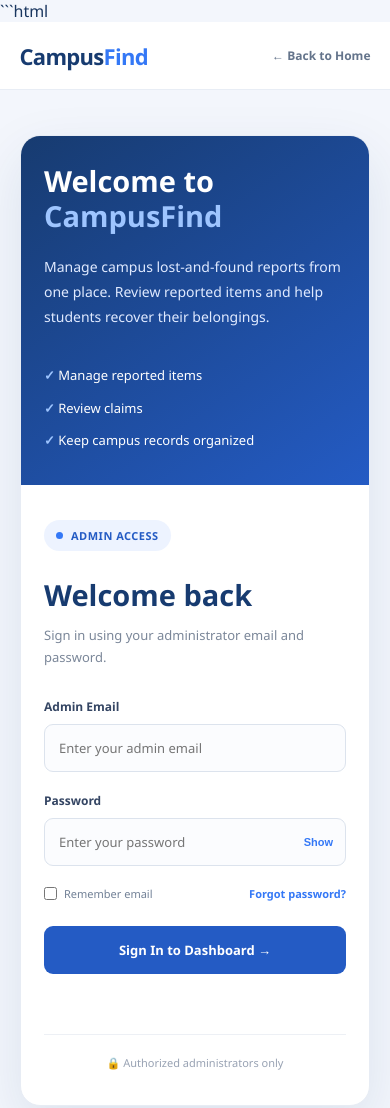
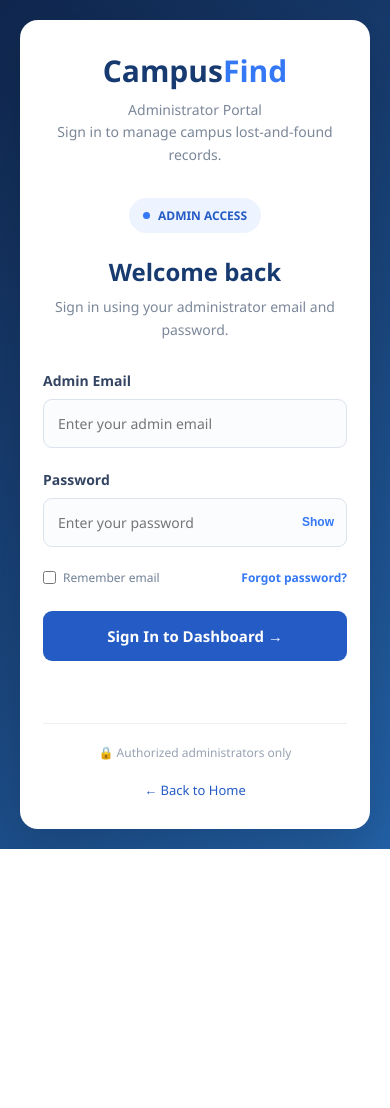
Before and after one commit to Gouryyy/Campus-Find, a website: page public/adminlogin.html in a window 390 px wide. Shown: the top 1108 px of the page. After the commit the page ends 849 px from the top, so only its background shows below. Drawn offline with Linux system fonts and the light colour scheme.

````diff
--- a/public/adminlogin.html
+++ b/public/adminlogin.html
@@ -1,10 +1,10 @@
-```html
+
 <!DOCTYPE html>
 <html lang="en">
 <head>
     <meta charset="UTF-8">
     <meta name="viewport" content="width=device-width, initial-scale=1.0">
-    <title>CampusFind | Admin Portal</title>
+    <title>CampusFind | Admin Login</title>
 
     <style>
         * {
@@ -15,154 +15,92 @@
 
         body {
             font-family: "Segoe UI", Arial, sans-serif;
-            background: #f3f6fc;
             min-height: 100vh;
+            background: linear-gradient(135deg, #10264d, #2362a8);
+            display: flex;
+            align-items: center;
+            justify-content: center;
+            padding: 20px;
             color: #19365f;
         }
 
-        nav {
-            height: 76px;
-            background: #fff;
-            padding: 0 7%;
-            display: flex;
-            align-items: center;
-            justify-content: space-between;
-            border-bottom: 1px solid #e8edf5;
+        .login-container {
+            width: 100%;
+            max-width: 460px;
+            padding: 42px;
+            background: #ffffff;
+            border-radius: 18px;
+            box-shadow: 0 20px 55px rgba(0, 0, 0, 0.18);
         }
 
-        .logo {
-            font-size: 25px;
-            font-weight: 800;
-            letter-spacing: -0.7px;
-            color: #173b70;
+        .brand {
+            text-align: center;
+            margin-bottom: 32px;
         }
 
-        .logo span {
+        .brand h1 {
+            font-size: 34px;
+            color: #173b70;
+            margin-bottom: 8px;
+        }
+
+        .brand h1 span {
             color: #3478f6;
         }
 
-        .back-link {
-            text-decoration: none;
-            color: #64748b;
-            font-size: 13px;
-            font-weight: 600;
-        }
-
-        .back-link:hover {
-            color: #245bc4;
-        }
-
-        main {
-            min-height: calc(100vh - 126px);
-            display: flex;
-            align-items: center;
-            justify-content: center;
-            padding: 45px 20px;
-        }
-
-        .login-wrapper {
-            width: 100%;
-            max-width: 1000px;
-            min-height: 570px;
-            display: grid;
-            grid-template-columns: 1fr 1fr;
-            background: white;
-            border-radius: 20px;
-            overflow: hidden;
-            box-shadow: 0 20px 55px rgba(23, 59, 112, 0.10);
-            border: 1px solid #e7ecf4;
-        }
-
-        .brand-panel {
-            padding: 55px;
-            background: linear-gradient(145deg, #173b70, #245bc4);
-            color: white;
-            display: flex;
-            flex-direction: column;
-            justify-content: center;
-        }
-
-        .brand-panel h1 {
-            font-size: 36px;
-            line-height: 1.2;
-            margin-bottom: 20px;
-        }
-
-        .brand-panel h1 span {
-            color: #9ec5ff;
-        }
-
-        .brand-panel p {
+        .brand p {
             font-size: 14px;
-            line-height: 1.8;
-            color: #e0eaff;
-        }
-
-        .brand-features {
-            margin-top: 30px;
-            line-height: 2.5;
-            font-size: 13px;
-            list-style: none;
-        }
-
-        .brand-features li::before {
-            content: "✓ ";
-            color: #9ec5ff;
-            font-weight: bold;
-        }
-
-        .form-panel {
-            padding: 55px 60px;
-            display: flex;
-            flex-direction: column;
-            justify-content: center;
+            color: #7b8799;
+            line-height: 1.6;
         }
 
         .admin-badge {
-            display: inline-flex;
+            display: flex;
+            justify-content: center;
             align-items: center;
             gap: 8px;
+            width: fit-content;
+            margin: 0 auto 22px;
+            padding: 9px 14px;
+            border-radius: 30px;
             background: #edf3ff;
             color: #245bc4;
-            padding: 8px 12px;
-            border-radius: 30px;
-            font-size: 11px;
+            font-size: 12px;
             font-weight: 700;
-            letter-spacing: 0.5px;
-            margin-bottom: 24px;
-            width: fit-content;
         }
 
         .status-dot {
             width: 7px;
             height: 7px;
+            border-radius: 50%;
             background: #3478f6;
-            border-radius: 50%;
         }
 
-        .form-panel h2 {
+        h2 {
+            text-align: center;
+            font-size: 27px;
             color: #173b70;
-            font-size: 29px;
-            margin-bottom: 10px;
+            margin-bottom: 8px;
         }
 
-        .form-description {
+        .description {
+            text-align: center;
             color: #7b8799;
-            font-size: 13px;
-            line-height: 1.7;
+            font-size: 14px;
+            line-height: 1.6;
             margin-bottom: 30px;
         }
 
         .input-group {
-            margin-bottom: 20px;
+            margin-bottom: 22px;
         }
 
         .input-group label {
             display: block;
+            margin-bottom: 9px;
             color: #344563;
-            font-size: 12px;
+            font-size: 14px;
             font-weight: 700;
-            margin-bottom: 9px;
         }
 
         .input-wrap {
@@ -178,13 +116,13 @@
             outline: none;
             color: #243b5a;
             font-family: inherit;
-            font-size: 13px;
+            font-size: 14px;
         }
 
         .input-wrap input:focus {
             border-color: #3478f6;
-            background: white;
-            box-shadow: 0 0 0 3px rgba(52, 120, 246, 0.10);
+            background: #ffffff;
+            box-shadow: 0 0 0 3px rgba(52, 120, 246, 0.1);
         }
 
         .password-input {
@@ -200,7 +138,7 @@
             background: transparent;
             color: #3478f6;
             cursor: pointer;
-            font-size: 11px;
+            font-size: 12px;
             font-weight: 700;
         }
 
@@ -208,7 +146,8 @@
             display: flex;
             align-items: center;
             justify-content: space-between;
-            margin: 2px 0 25px;
+            gap: 10px;
+            margin: 4px 0 25px;
         }
 
         .remember {
@@ -216,7 +155,7 @@
             align-items: center;
             gap: 7px;
             color: #718096;
-            font-size: 11px;
+            font-size: 12px;
             cursor: pointer;
         }
 
@@ -229,7 +168,7 @@
             background: transparent;
             color: #3478f6;
             font-family: inherit;
-            font-size: 11px;
+            font-size: 12px;
             font-weight: 700;
             cursor: pointer;
         }
@@ -240,8 +179,8 @@
             border-radius: 9px;
             padding: 15px;
             background: #245bc4;
-            color: white;
-            font-size: 13px;
+            color: #ffffff;
+            font-size: 15px;
             font-weight: 700;
             cursor: pointer;
             font-family: inherit;
@@ -257,11 +196,11 @@
         }
 
         .message {
-            font-size: 12px;
+            font-size: 13px;
             text-align: center;
             line-height: 1.6;
-            margin-top: 13px;
-            min-height: 19px;
+            margin-top: 14px;
+            min-height: 20px;
             overflow-wrap: anywhere;
         }
 
@@ -271,88 +210,47 @@
             padding-top: 20px;
             border-top: 1px solid #edf0f5;
             color: #98a2b3;
-            font-size: 11px;
+            font-size: 12px;
         }
 
-        footer {
+        .back-link {
+            display: block;
             text-align: center;
-            color: #98a2b3;
-            font-size: 11px;
-            padding: 20px;
+            margin-top: 20px;
+            color: #245bc4;
+            font-size: 13px;
+            text-decoration: none;
         }
 
-        @media (max-width: 800px) {
-            .login-wrapper {
-                max-width: 480px;
-                grid-template-columns: 1fr;
-            }
-
-            .brand-panel {
-                padding: 35px;
-            }
-
-            .brand-panel h1 {
-                font-size: 29px;
-            }
-
-            .form-panel {
-                padding: 38px 30px;
-            }
+        .back-link:hover {
+            text-decoration: underline;
         }
 
         @media (max-width: 480px) {
-            nav {
-                height: 68px;
-                padding: 0 5%;
+            .login-container {
+                padding: 30px 23px;
             }
 
-            .logo {
-                font-size: 22px;
+            .brand h1 {
+                font-size: 30px;
             }
 
-            .back-link {
-                font-size: 12px;
-            }
-
-            .brand-panel {
-                padding: 28px 23px;
-            }
-
-            .form-panel {
-                padding: 35px 23px;
-            }
-
-            .form-options {
-                gap: 12px;
-                flex-wrap: wrap;
+            h2 {
+                font-size: 24px;
             }
         }
     </style>
 </head>
 
 <body>
-    <nav>
-        <div class="logo">Campus<span>Find</span></div>
-        <a href="./index.html" class="back-link">← Back to Home</a>
-    </nav>
+    <main class="login-container">
 
-    <main>
-        <div class="login-wrapper">
-            <section class="brand-panel">
-                <h1>Welcome to <span>CampusFind</span></h1>
-                <p>
-                    Manage campus lost-and-found reports from one place.
-                    Review reported items and help students recover their belongings.
-                </p>
+        <div class="brand">
+            <h1>Campus<span>Find</span></h1>
+            <p>Administrator Portal</p>
+            <p>Sign in to manage campus lost-and-found records.</p>
+        </div>
 
-                <ul class="brand-features">
-                    <li>Manage reported items</li>
-                    <li>Review claims</li>
-                    <li>Keep campus records organized</li>
-                </ul>
-            </section>
-
-            <section class="form-panel">
         <div class="admin-badge">
             <span class="status-dot"></span>
             ADMIN ACCESS
@@ -360,7 +258,7 @@
 
         <h2>Welcome back</h2>
 
-                <p class="form-description">
+        <p class="description">
             Sign in using your administrator email and password.
         </p>
 
@@ -405,8 +303,11 @@
                     Remember email
                 </label>
 
-                        <button type="button" id="forgotPassword"
-                                class="forgot-link">
+                <button
+                    type="button"
+                    id="forgotPassword"
+                    class="forgot-link"
+                >
                     Forgot password?
                 </button>
             </div>
@@ -415,20 +316,16 @@
                 Sign In to Dashboard →
             </button>
 
-                    <p id="message" class="message"
-                       role="status" aria-live="polite"></p>
+            <p id="message" class="message" role="status"
+               aria-live="polite"></p>
         </form>
 
         <div class="form-security">
             🔒 Authorized administrators only
         </div>
-            </section>
-        </div>
+
+        <a href="index.html" class="back-link">← Back to Home</a>
     </main>
-
-    <footer>
-        © 2026 CampusFind. All rights reserved.
-    </footer>
 
     <script>
         const loginForm = document.getElementById("adminLoginForm");
@@ -442,9 +339,9 @@
 
         // Show or hide password
         togglePassword.addEventListener("click", () => {
-            const isPassword = passwordInput.type === "password";
-            passwordInput.type = isPassword ? "text" : "password";
-            togglePassword.textContent = isPassword ? "Hide" : "Show";
+            const show = passwordInput.type === "password";
+            passwordInput.type = show ? "text" : "password";
+            togglePassword.textContent = show ? "Hide" : "Show";
         });
 
         // Restore remembered email
@@ -455,13 +352,15 @@
             rememberMe.checked = true;
         }
 
+        // Forgot password message
         forgotPassword.addEventListener("click", () => {
             message.style.color = "#64748b";
             message.textContent =
                 "Please contact your system administrator to reset your password.";
         });
 
-        loginForm.addEventListener("submit", async (event) => {
+        // Admin login
+        loginForm.addEventListener("submit", async event => {
             event.preventDefault();
 
             const email = emailInput.value.trim().toLowerCase();
@@ -488,15 +387,13 @@
                 }
 
                 if (!data.user || data.user.role !== "admin") {
-                    // The backend may have authenticated a normal user.
-                    // Do not grant admin access in browser storage.
                     await fetch("/api/auth/logout", {
                         method: "POST",
                         credentials: "same-origin"
                     });
 
                     throw new Error(
-                        "This account is not an administrator. Contact your system administrator."
+                        "This account is not an administrator."
                     );
                 }
 
@@ -506,8 +403,6 @@
                     localStorage.removeItem("campusfind_admin_email");
                 }
 
-                // This is only for existing page navigation checks.
-                // Server-side authorization still uses the session.
                 sessionStorage.setItem("adminLoggedIn", "true");
                 sessionStorage.setItem("userRole", "admin");
 
@@ -515,12 +410,15 @@
                 message.textContent = "Login successful. Opening dashboard...";
 
                 window.location.href = "./admindash.html";
+
             } catch (error) {
                 message.style.color = "#d92d20";
                 message.textContent = error.message ||
                     "Could not connect to the server. Please try again.";
+
                 passwordInput.value = "";
                 passwordInput.focus();
+
             } finally {
                 loginBtn.disabled = false;
                 loginBtn.textContent = "Sign In to Dashboard →";
@@ -529,4 +427,3 @@
     </script>
 </body>
 </html>
-```
````
Also changed, not shown: public/ad_claim.js (+35 -20 lines), public/ad_item.html (+1 -3 lines), public/admin_claim.html (+0 -1 lines), public/admindash.html (+1 -1 lines), public/index.html (+1 -1 lines), public/login.html (+65 -22 lines). Lines whose indentation alone changed are shown as unchanged.
